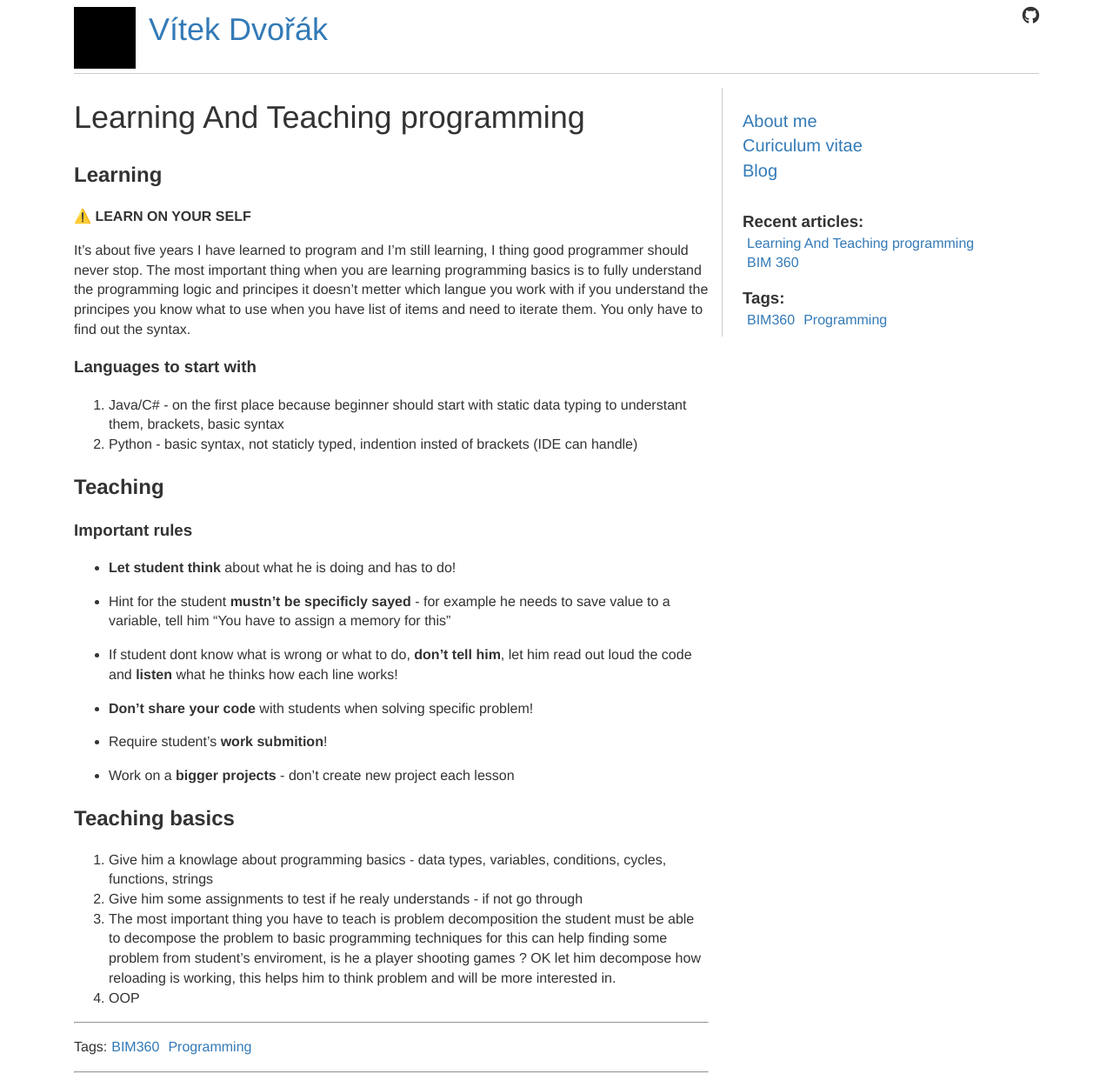
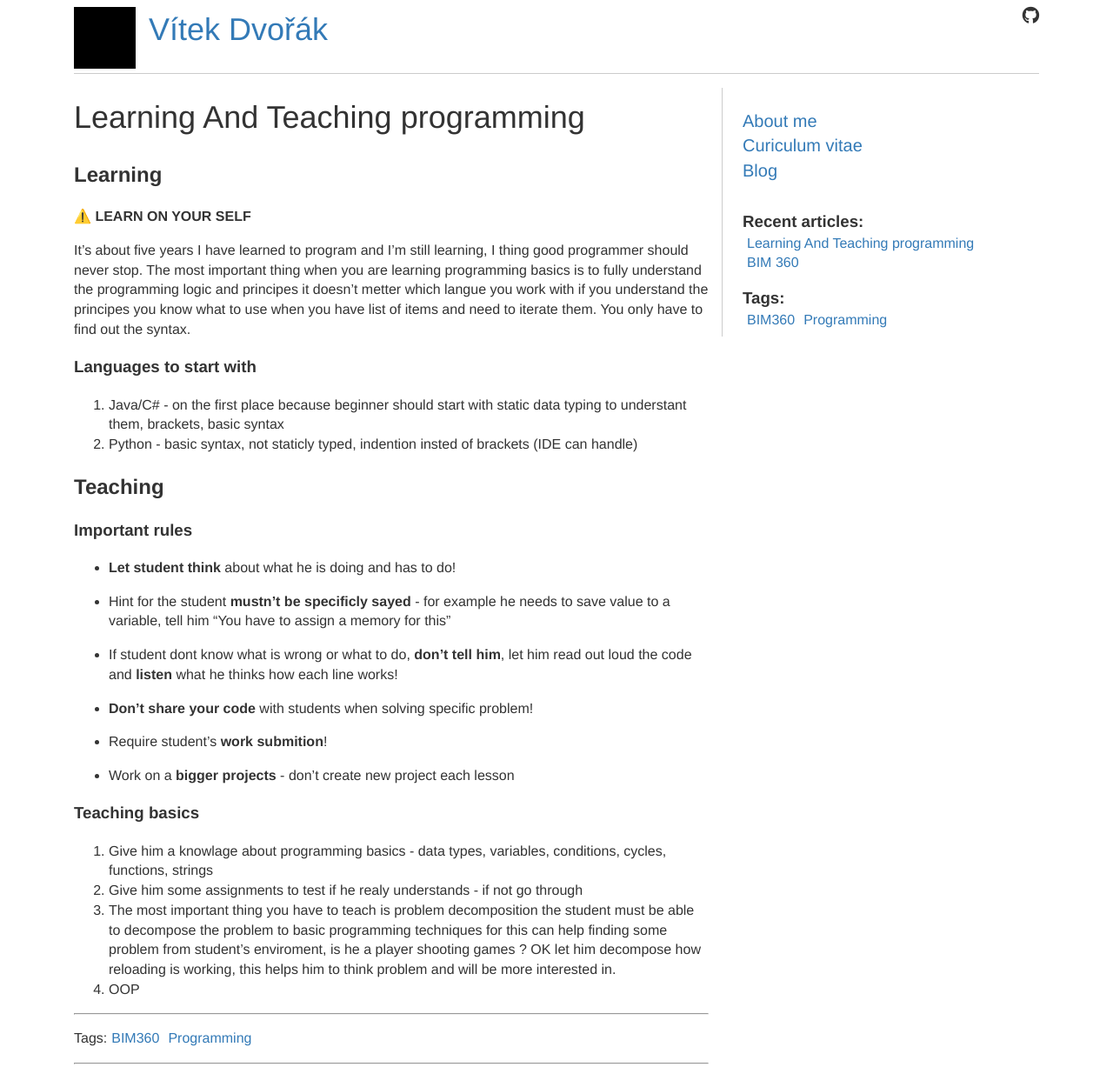
Before and after one commit to vdvorak/vitekdvorak.github.io, a Jekyll site: the page built from _posts/2021-10-15-learning-teaching-programming.md, in a window 1280 px wide. Shown: the whole page at 87% size. Built offline with Jekyll 4.4.1, drawn with Linux system fonts in a browser that asks for light colours; nearby versions of some CDN libraries; comment, search, counter and statistics services are not loaded.

```diff
--- a/_posts/2021-10-15-learning-teaching-programming.md
+++ b/_posts/2021-10-15-learning-teaching-programming.md
@@ -33,7 +33,7 @@ tags: Programming
 
   - Work on a **bigger projects** - don't create new project each lesson
 
-## Teaching basics
+### Teaching basics
   1. Give him a knowlage about programming basics - data types, variables, conditions, cycles, functions, strings
   2. Give him some assignments to test if he realy understands - if not go through
   3. The most important thing you have to teach is problem decomposition the student must be able to decompose the problem to basic programming techniques for this can help
```
